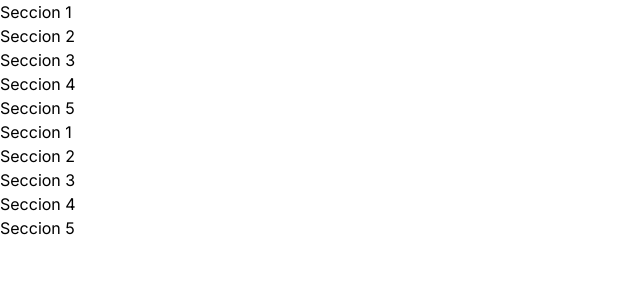
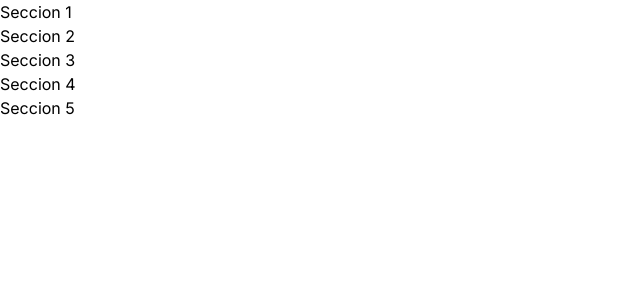
Before and after one commit to papers76/NextCode-devs, a Next.js app: page / in a window 1280 px wide. Shown: the top 300 px of the page, without its empty margins (0-640 px from the left). Built offline with nearby package versions, Linux system fonts and the light colour scheme.

Commit message:
modificacion nav repetida

```diff
--- a/src/app/page.js
+++ b/src/app/page.js
@@ -8,7 +8,7 @@ export default function Home() {
      <NavBar/>
 
 
-      <NavBar/>
+
 
     </main>
   );
```
